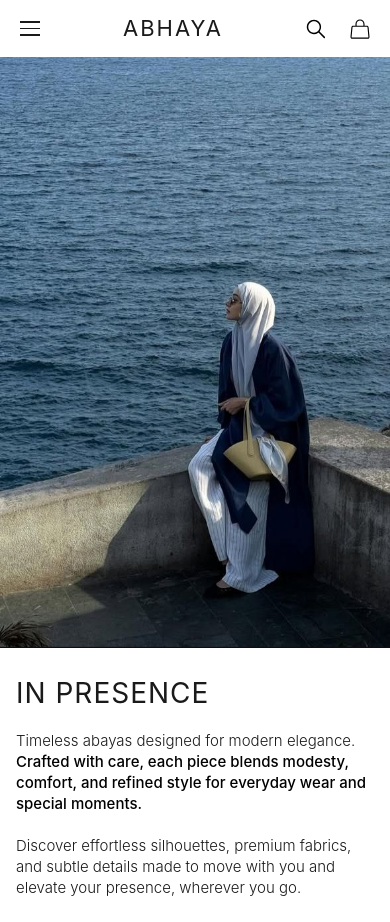
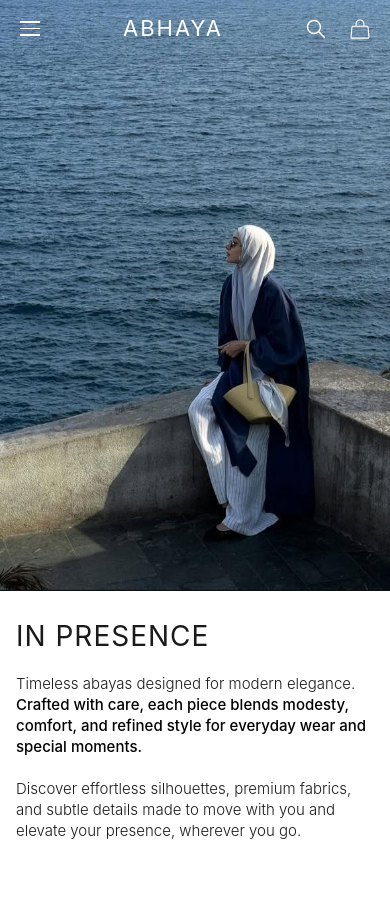
Before and after one commit to SumoodAmeen/e-commerce, a React (Vite) app: page / in a window 390 px wide. After the commit the page ends 865 px from the top, so only its background shows below. Built offline with nearby package versions, Linux system fonts and the light colour scheme.

Commit message:
navbar changes added

```diff
--- a/src/components/Navbar.jsx
+++ b/src/components/Navbar.jsx
@@ -1,9 +1,12 @@
-import { useState } from 'react';
+import { useState, useEffect } from 'react';
 import searchIcon from '../assets/navbar/search.svg';
 import bagIcon from '../assets/navbar/bag.svg';
 
 const Navbar = () => {
     const [isMobileMenuOpen, setIsMobileMenuOpen] = useState(false);
+    const [isScrolled, setIsScrolled] = useState(false);
+    const [isVisible, setIsVisible] = useState(true);
+    const [lastScrollY, setLastScrollY] = useState(0);
 
     const navLinks = [
         { name: 'HOME', href: '/' },
@@ -14,14 +17,45 @@ const Navbar = () => {
         { name: 'ABOUT', href: '/about' },
     ];
 
+    useEffect(() => {
+        const handleScroll = () => {
+            const currentScrollY = window.scrollY;
+
+            // Check if scrolled past threshold for background change
+            setIsScrolled(currentScrollY > 50);
+
+            // Hide/show navbar based on scroll direction
+            if (currentScrollY > lastScrollY && currentScrollY > 100) {
+                // Scrolling down & past threshold - hide navbar
+                setIsVisible(false);
+            } else {
+                // Scrolling up - show navbar
+                setIsVisible(true);
+            }
+
+            setLastScrollY(currentScrollY);
+        };
+
+        window.addEventListener('scroll', handleScroll, { passive: true });
+        return () => window.removeEventListener('scroll', handleScroll);
+    }, [lastScrollY]);
+
     const toggleMobileMenu = () => {
         setIsMobileMenuOpen(!isMobileMenuOpen);
     };
 
     return (
-        <header className="sticky top-0 bg-white z-[1000]">
-            {/* Desktop Navbar */}
-            <div className="hidden md:flex flex-col items-center py-4 px-10">
+        <header
+            className={`fixed top-0 left-0 right-0 z-[1000] transition-all duration-300
+                ${isScrolled ? 'bg-white md:bg-white' : 'bg-white md:bg-white bg-transparent'}
+                ${isVisible ? 'translate-y-0' : 'md:translate-y-0 -translate-y-full'}
+            `}
+            style={{
+                backgroundColor: isScrolled ? 'white' : 'transparent',
+            }}
+        >
+            {/* Desktop Navbar - always white background */}
+            <div className="hidden md:flex flex-col items-center py-4 px-10 bg-white">
                 <div className="flex justify-center items-center w-full relative mb-4">
                     <div
                         className="text-xl font-normal text-[#1a1a1a] tracking-[2px] uppercase"
@@ -72,11 +106,11 @@ const Navbar = () => {
                     onClick={toggleMobileMenu}
                     aria-label="Toggle menu"
                 >
-                    <span className="block w-5 h-[1.5px] bg-[#1a1a1a] transition-all duration-300"></span>
-                    <span className="block w-5 h-[1.5px] bg-[#1a1a1a] transition-all duration-300"></span>
-                    <span className="block w-5 h-[1.5px] bg-[#1a1a1a] transition-all duration-300"></span>
+                    <span className={`block w-5 h-[1.5px] transition-all duration-300 ${isScrolled ? 'bg-[#1a1a1a]' : 'bg-white'}`}></span>
+                    <span className={`block w-5 h-[1.5px] transition-all duration-300 ${isScrolled ? 'bg-[#1a1a1a]' : 'bg-white'}`}></span>
+                    <span className={`block w-5 h-[1.5px] transition-all duration-300 ${isScrolled ? 'bg-[#1a1a1a]' : 'bg-white'}`}></span>
                 </button>
-                <div className="text-[22px] font-normal text-[#1a1a1a] tracking-[2px] uppercase">
+                <div className={`text-[22px] font-normal tracking-[2px] uppercase transition-colors duration-300 ${isScrolled ? 'text-[#1a1a1a]' : 'text-white'}`}>
                     Abhaya
                 </div>
                 <div className="flex items-center gap-4">
@@ -84,13 +118,13 @@ const Navbar = () => {
                         className="bg-transparent border-none cursor-pointer p-1 flex items-center justify-center transition-opacity duration-200 hover:opacity-70"
                         aria-label="Search"
                     >
-                        <img className="w-[20px] h-[20px]" src={searchIcon} alt="Search" />
+                        <img className={`w-[20px] h-[20px] transition-all duration-300 ${isScrolled ? '' : 'brightness-0 invert'}`} src={searchIcon} alt="Search" />
                     </button>
                     <button
                         className="bg-transparent border-none cursor-pointer p-1 flex items-center justify-center transition-opacity duration-200 hover:opacity-70"
                         aria-label="Shopping bag"
                     >
-                        <img className="w-[20px] h-[20px]" src={bagIcon} alt="Bag" />
+                        <img className={`w-[20px] h-[20px] transition-all duration-300 ${isScrolled ? '' : 'brightness-0 invert'}`} src={bagIcon} alt="Bag" />
                     </button>
                 </div>
             </div>
```
